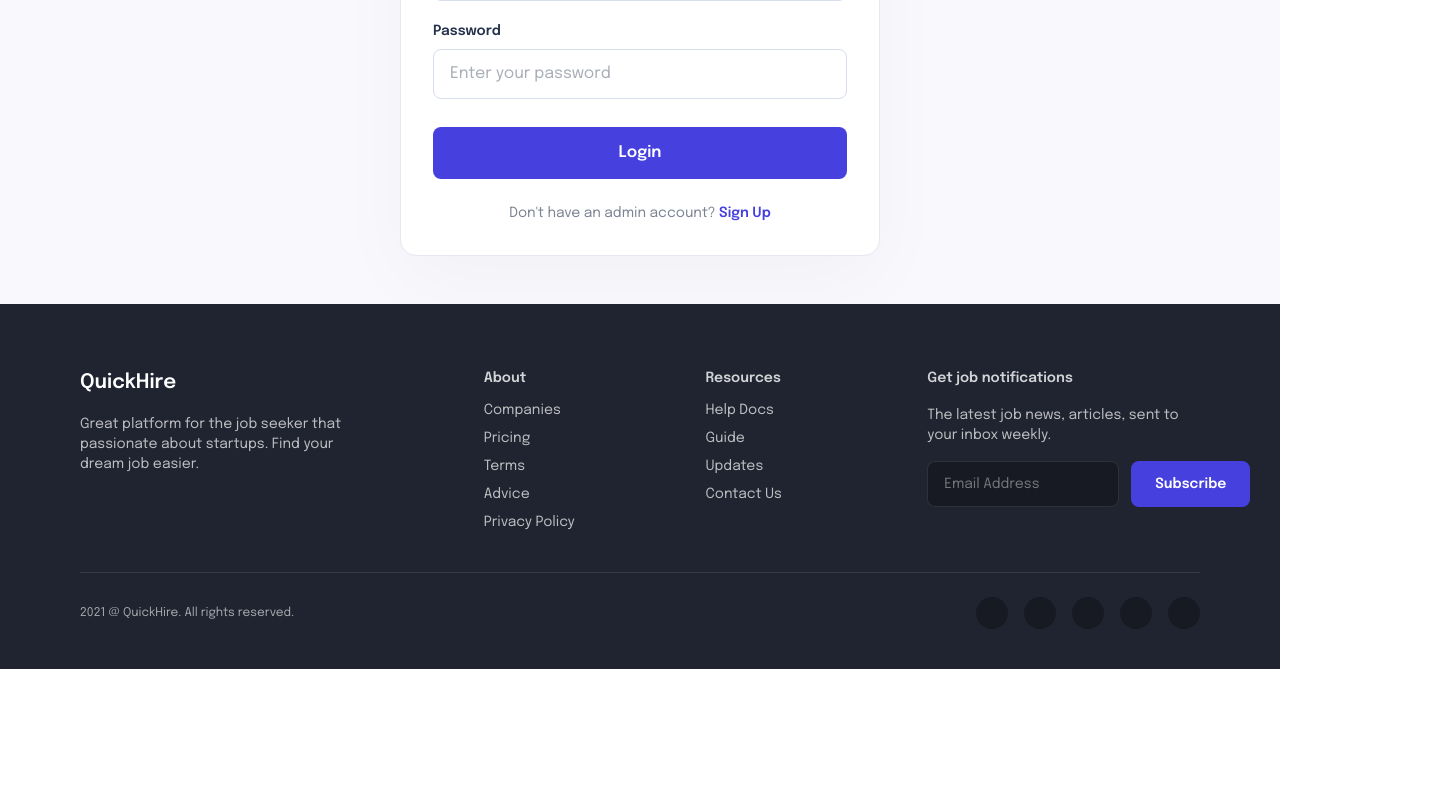
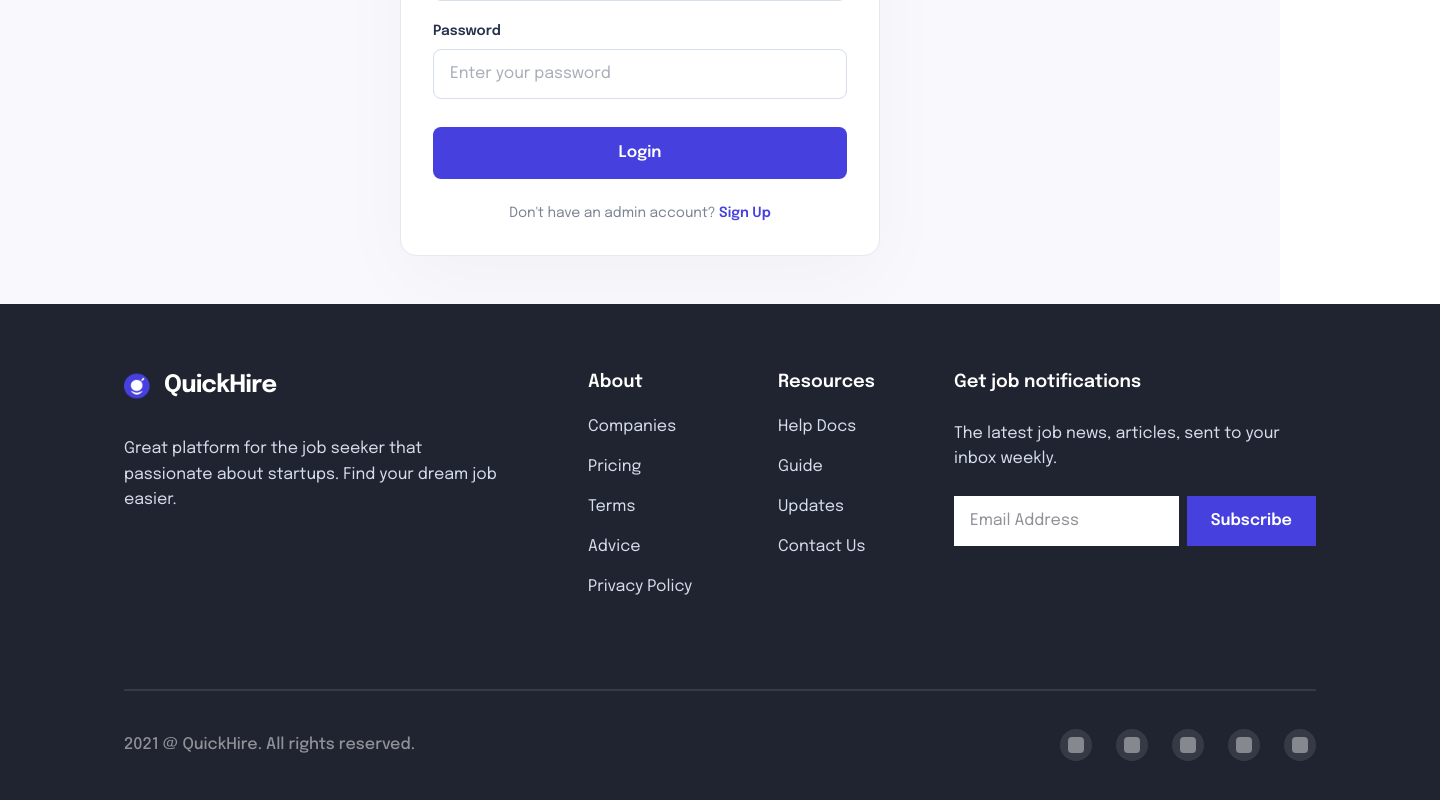
Before and after one commit to nhumayun2/QuickHire_Frontend, a Next.js app: page /login in a window 1280 px wide. Shown: the part 288-1088 px from the top of the page, 1440 px wide, since content can reach past the window. Before the commit the page ends 957 px from the top, so only its background shows below. Built offline with nearby package versions, Linux system fonts and the light colour scheme.

Commit message:
fix footer and latestjob component's style issues

```diff
--- a/src/components/Footer.jsx
+++ b/src/components/Footer.jsx
@@ -1,68 +1,124 @@
+"use client";
+
+import Image from "next/image";
+import Link from "next/link";
+import { Epilogue } from "next/font/google";
+import logo from "../../public/navbarLogoLeft.png";
+const epilogue = Epilogue({
+  subsets: ["latin"],
+  weight: ["400", "500", "600"],
+});
+
 export default function Footer() {
   return (
-    <footer className="bg-[#202430] text-white pt-16 pb-10">
-      <div className="mx-auto max-w-[1120px] px-6 lg:px-0">
-        <div className="grid grid-cols-1 md:grid-cols-[minmax(0,2fr)_minmax(0,1fr)_minmax(0,1fr)_minmax(0,1.5fr)] gap-10 pb-10 border-b border-white/10">
-          <div className="space-y-4">
-            <h3 className="text-[20px] font-semibold">QuickHire</h3>
-            <p className="text-sm text-white/70 max-w-[280px]">
-              Great platform for the job seeker that passionate about startups.
-              Find your dream job easier.
+    <footer
+      className={`${epilogue.className} relative mx-auto w-[1440px] h-[497px] bg-[#202430] text-white overflow-hidden`}
+    >
+      <div className="absolute top-[64px] left-[124px] w-[376px] h-[146px] flex flex-col gap-8">
+        <Link href="/" className="flex items-center gap-2">
+          <Image src={logo} alt="QuickHire Logo" width={32} height={32} />
+          <span className="text-[24px] font-bold tracking-tight">
+            QuickHire
+          </span>
+        </Link>
+        <p className="text-[16px] leading-[1.6] text-[#D6DDEB] font-normal">
+          Great platform for the job seeker that passionate about startups. Find
+          your dream job easier.
         </p>
       </div>
-
-          <div className="space-y-3 text-sm">
-            <h4 className="text-[14px] font-semibold text-white/80">About</h4>
-            <ul className="space-y-2 text-white/70">
-              <li>Companies</li>
-              <li>Pricing</li>
-              <li>Terms</li>
-              <li>Advice</li>
-              <li>Privacy Policy</li>
+      <div className="absolute top-[64px] left-[588px] w-[295px] h-[241px] flex justify-between">
+        <div className="w-[105px] h-full flex flex-col gap-[18px]">
+          <h4 className="text-[18px] font-semibold leading-[1.6]">About</h4>
+          <ul className="flex flex-col gap-4 text-[#D6DDEB] text-[16px]">
+            <li>
+              <Link href="#" className="hover:text-white transition-colors">
+                Companies
+              </Link>
+            </li>
+            <li>
+              <Link href="#" className="hover:text-white transition-colors">
+                Pricing
+              </Link>
+            </li>
+            <li>
+              <Link href="#" className="hover:text-white transition-colors">
+                Terms
+              </Link>
+            </li>
+            <li>
+              <Link href="#" className="hover:text-white transition-colors">
+                Advice
+              </Link>
+            </li>
+            <li>
+              <Link href="#" className="hover:text-white transition-colors">
+                Privacy Policy
+              </Link>
+            </li>
           </ul>
         </div>
-
-          <div className="space-y-3 text-sm">
-            <h4 className="text-[14px] font-semibold text-white/80">
-              Resources
-            </h4>
-            <ul className="space-y-2 text-white/70">
-              <li>Help Docs</li>
-              <li>Guide</li>
-              <li>Updates</li>
-              <li>Contact Us</li>
+        <div className="w-[105px] h-full flex flex-col gap-[18px]">
+          <h4 className="text-[18px] font-semibold leading-[1.6]">Resources</h4>
+          <ul className="flex flex-col gap-4 text-[#D6DDEB] text-[16px]">
+            <li>
+              <Link href="#" className="hover:text-white transition-colors">
+                Help Docs
+              </Link>
+            </li>
+            <li>
+              <Link href="#" className="hover:text-white transition-colors">
+                Guide
+              </Link>
+            </li>
+            <li>
+              <Link href="#" className="hover:text-white transition-colors">
+                Updates
+              </Link>
+            </li>
+            <li>
+              <Link href="#" className="hover:text-white transition-colors">
+                Contact Us
+              </Link>
+            </li>
           </ul>
         </div>
-
-          <div className="space-y-4">
-            <h4 className="text-[14px] font-semibold text-white/80">
+      </div>
+      <div className="absolute top-[64px] left-[954px] w-[362px] space-y-6">
+        <h4 className="text-[18px] font-semibold leading-[1.6]">
           Get job notifications
         </h4>
-            <p className="text-sm text-white/70">
+        <p className="text-[16px] leading-[1.6] font-normal text-[#D6DDEB]">
           The latest job news, articles, sent to your inbox weekly.
         </p>
-            <div className="flex flex-col sm:flex-row gap-3">
+        <div className="flex gap-2 w-[362px] h-[50px]">
           <input
             type="email"
             placeholder="Email Address"
-                className="flex-1 rounded-[8px] bg-[#171A23] border border-white/10 px-4 py-3 text-sm placeholder:text-white/40 outline-none"
+            className="flex-1 px-4 bg-white text-[#202430] border-none outline-none text-[16px]"
           />
-              <button className="inline-flex items-center justify-center px-6 py-3 rounded-[8px] bg-[#4640DE] text-sm font-semibold whitespace-nowrap">
+          <button className="px-6 bg-[#4640DE] text-white font-semibold text-[16px] hover:opacity-90 transition-opacity">
             Subscribe
           </button>
         </div>
       </div>
-        </div>
-
-        <div className="flex flex-col sm:flex-row items-center justify-between gap-4 pt-6 text-xs text-white/60">
-          <p>2021 @ QuickHire. All rights reserved.</p>
-          <div className="flex items-center gap-4">
-            <span className="w-8 h-8 rounded-full bg-[#171A23]" />
-            <span className="w-8 h-8 rounded-full bg-[#171A23]" />
-            <span className="w-8 h-8 rounded-full bg-[#171A23]" />
-            <span className="w-8 h-8 rounded-full bg-[#171A23]" />
-            <span className="w-8 h-8 rounded-full bg-[#171A23]" />
-          </div>
+      <div
+        className="absolute top-[385px] left-[124px] w-[1192px] border-t-2 border-white/10"
+        aria-hidden="true"
+      />
+      <div className="absolute top-[425px] left-[124px] w-[1192px] flex justify-between items-center">
+        <p className="text-[16px] font-medium leading-[1.6] text-white/50">
+          2021 @ QuickHire. All rights reserved.
+        </p>
+        <div className="flex gap-6 w-[256px] justify-end">
+          {[1, 2, 3, 4, 5].map((item) => (
+            <Link
+              key={item}
+              href="#"
+              className="w-[32px] h-[32px] rounded-full bg-white/10 hover:bg-white/20 transition-colors flex items-center justify-center"
+            >
+              <div className="w-4 h-4 bg-white/40 rounded-sm" />
+            </Link>
+          ))}
         </div>
       </div>
     </footer>
--- a/src/components/LatestJobs.jsx
+++ b/src/components/LatestJobs.jsx
@@ -1,14 +1,28 @@
 "use client";
 
 import { useState, useEffect } from "react";
+import Image from "next/image";
+import { Epilogue } from "next/font/google";
+import localFont from "next/font/local";
+
+// Configure Epilogue for body text and buttons
+const epilogue = Epilogue({
+  subsets: ["latin"],
+  weight: ["400", "600"],
+});
+
+// Configure Clash Display for the heading
+const clashDisplay = localFont({
+  src: "../../public/fonts/ClashDisplay-Bold.otf",
+  display: "swap",
+});
 
 function Tag({ children, variant = "default" }) {
   const base =
-    "px-3 py-1 rounded-full text-xs font-semibold border inline-flex items-center justify-center";
+    "px-4 py-1.5 rounded-full text-[14px] font-semibold border inline-flex items-center justify-center";
   const variants = {
-    default: "bg-[#F8F8FD] text-[#4640DE] border-transparent",
-    outline: "bg-white text-[#4640DE] border-[#D6DDEB]",
-    soft: "bg-[#FFF6E6] text-[#FFB836] border-transparent",
+    default: "bg-[#56CDAD]/10 text-[#56CDAD] border-transparent", // Matching Figma's soft green for categories
+    outline: "bg-white text-[#FFB836] border-[#FFB836]", // Matching Figma's orange for job types
   };
 
   return <span className={`${base} ${variants[variant]}`}>{children}</span>;
@@ -23,93 +37,109 @@ export default function LatestJobs() {
       try {
         const response = await fetch(`${process.env.NEXT_PUBLIC_API_URL}/jobs`);
         const data = await response.json();
-
-        // Reverse the array to show the newest jobs first, and slice the top 8
-        setJobs(data.reverse().slice(0, 8));
+        // Show newest first and limit to 8
+        setJobs(data.slice().reverse().slice(0, 8));
         setLoading(false);
       } catch (error) {
         console.error("Error fetching jobs:", error);
         setLoading(false);
       }
     };
-
     fetchJobs();
   }, []);
 
   return (
-    <section className="bg-white">
-      <div className="mx-auto max-w-[1120px] px-6 lg:px-0 py-16">
-        <div className="flex items-center justify-between mb-10">
-          <h2 className="text-[28px] lg:text-[32px] font-semibold text-[#25324B]">
+    <section className="mx-auto w-[1440px] h-[877px] bg-white overflow-hidden py-16 px-[124px]">
+      {/* Header Row */}
+      <div className="flex items-center justify-between mb-[48px]">
+        <h2
+          className={`${clashDisplay.className} text-[48px] font-semibold text-[#25324B] leading-[1.1]`}
+        >
           Latest <span className="text-[#26A4FF]">jobs open</span>
         </h2>
-          <button className="hidden lg:inline-flex items-center gap-2 text-sm font-medium text-[#4640DE]">
+
+        <button
+          className={`${epilogue.className} hidden lg:inline-flex items-center gap-2 text-[16px] leading-[1.6] font-semibold text-[#4640DE] hover:opacity-80 transition-opacity`}
+        >
           Show all jobs
           <span aria-hidden>→</span>
         </button>
       </div>
 
+      {/* Jobs Section Container (1192px x 644px) */}
+      <div className="w-[1192px] h-[644px]">
         {loading ? (
-          <div className="text-center py-10 text-[#7C8493]">
-            Loading latest jobs...
+          <div className="text-center py-20 text-[#7C8493]">
+            Searching for latest opportunities...
           </div>
         ) : jobs.length === 0 ? (
-          <div className="text-center py-10 text-[#7C8493]">
-            No jobs available.
-          </div>
+          <div className="text-center py-20 text-[#7C8493]">No jobs found.</div>
         ) : (
-          <>
-            {/* Desktop layout: two columns of cards */}
-            <div className="hidden lg:grid grid-cols-2 gap-6">
+          /* Grid: 2 Columns, 32px Horizontal Gap */
+          <div className="grid grid-cols-2 gap-x-[32px] gap-y-[16px]">
             {jobs.map((job) => (
               <article
                 key={job._id}
-                  className="flex items-center justify-between border border-[#E6E8F0] rounded-[16px] px-6 py-5 bg-white shadow-[0_24px_80px_rgba(0,0,0,0.03)]"
+                style={{ width: "580px", height: "149px" }}
+                className="flex items-center border border-[#D6DDEB] bg-white pt-[24px] pb-[24px] px-[40px] hover:shadow-[0_8px_24px_rgba(0,0,0,0.04)] transition-all group"
               >
-                  <div>
-                    <h3 className="text-[18px] font-semibold text-[#25324B] mb-1">
+                {/* Left: Placeholder for Logo */}
+                <div className="mr-[24px] flex-shrink-0 w-12 h-12 bg-gray-50 flex items-center justify-center">
+                  <svg
+                    width="24"
+                    height="24"
+                    viewBox="0 0 24 24"
+                    fill="none"
+                    stroke="#7C8493"
+                    strokeWidth="2"
+                  >
+                    <rect
+                      x="2"
+                      y="7"
+                      width="20"
+                      height="14"
+                      rx="2"
+                      ry="2"
+                    ></rect>
+                    <path d="M16 21V5a2 2 0 0 0-2-2h-4a2 2 0 0 0-2 2v16"></path>
+                  </svg>
+                </div>
+
+                {/* Right: Details (268px wide area) */}
+                <div className="flex flex-col gap-[8px] w-[268px]">
+                  <div className="flex flex-col gap-[4px]">
+                    <h3 className="text-[20px] font-bold text-[#25324B] group-hover:text-[#4640DE] transition-colors leading-tight">
                       {job.title}
                     </h3>
-                    <p className="text-sm text-[#7C8493] mb-4">
-                      {job.company} · {job.location}
+                    <p className="text-[16px] text-[#7C8493] font-normal">
+                      {job.company} • {job.location}
                     </p>
-                    <div className="flex flex-wrap gap-2">
+                  </div>
+
+                  {/* Tags (268px wide container) */}
+                  <div className="flex gap-[8px] h-[34px] items-center">
+                    <Tag variant="default">{job.category}</Tag>
+                    <div className="h-6 w-[1px] bg-[#D6DDEB]" />
                     <Tag variant="outline">Full-Time</Tag>
-                      <Tag>{job.category}</Tag>
                   </div>
                 </div>
+
+                {/* Optional Action Button (aligned to right) */}
+                <button className="ml-auto w-10 h-10 flex items-center justify-center rounded-full bg-[#F8F8FD] text-[#4640DE] hover:bg-[#4640DE] hover:text-white transition-colors">
+                  <span aria-hidden>→</span>
+                </button>
               </article>
             ))}
           </div>
+        )}
+      </div>
 
-            {/* Mobile layout: single column list */}
-            <div className="space-y-4 lg:hidden">
-              {jobs.map((job) => (
-                <article
-                  key={job._id}
-                  className="border border-[#E6E8F0] rounded-[16px] px-5 py-5 bg-white shadow-[0_24px_80px_rgba(0,0,0,0.03)]"
+      {/* Mobile Show all jobs button */}
+      <button
+        className={`${epilogue.className} lg:hidden mt-8 w-full py-4 bg-[#4640DE] text-white font-semibold rounded-[4px]`}
       >
-                  <h3 className="text-[18px] font-semibold text-[#25324B] mb-1">
-                    {job.title}
-                  </h3>
-                  <p className="text-sm text-[#7C8493] mb-4">
-                    {job.company} · {job.location}
-                  </p>
-                  <div className="flex flex-wrap gap-2">
-                    <Tag variant="outline">Full-Time</Tag>
-                    <Tag>{job.category}</Tag>
-                  </div>
-                </article>
-              ))}
-            </div>
-          </>
-        )}
-
-        <button className="mt-8 inline-flex items-center gap-2 text-sm font-medium text-[#4640DE] lg:hidden">
-          Show all jobs
-          <span aria-hidden>→</span>
+        Show all jobs →
       </button>
-      </div>
     </section>
   );
 }
```
Lines whose indentation alone changed are shown as unchanged.
